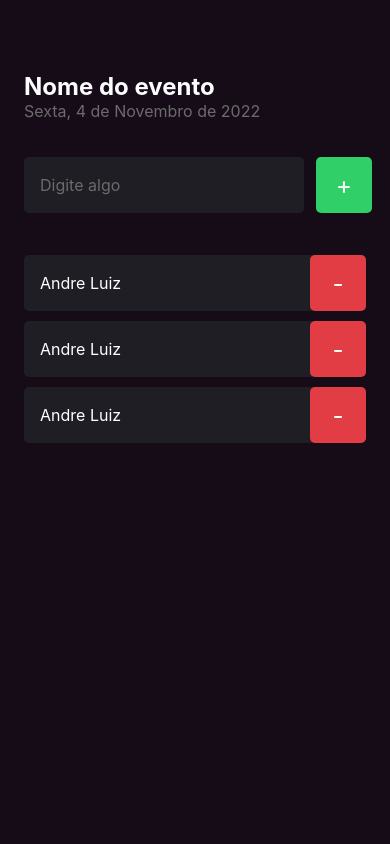
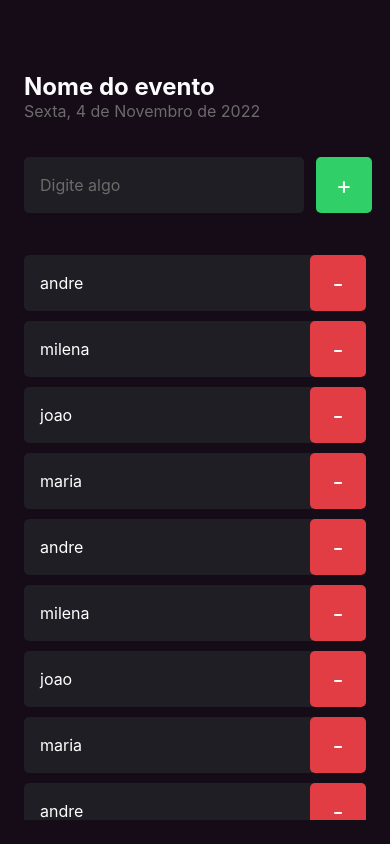
Before and after one commit to adventureandre/imhere, a React Native app: screen / in a window 390 px wide. Built offline with nearby package versions, Linux system fonts and the light colour scheme.

Commit message:
adicionando scrollView

```diff
--- a/src/components/Participant/index.tsx
+++ b/src/components/Participant/index.tsx
@@ -1,13 +1,18 @@
 import { View , Text, TouchableOpacity } from "react-native";
 import { styles } from "./styles";
 
-export function Participant (){
+type ParticipantProps = {
+    name: string;
+    onRemove: ()=> void;
+}
+
+export function Participant ({name, onRemove}: ParticipantProps) {
     return(
         <View style={styles.container}>
             <Text style={styles.name}>
-                Andre Luiz
+                {name}
             </Text>
-            <TouchableOpacity style={styles.button}>
+            <TouchableOpacity style={styles.button} onPress={onRemove}>
                 <Text style={styles.buttonText}>
                     -
                 </Text>
--- a/src/screens/Home/index.tsx
+++ b/src/screens/Home/index.tsx
@@ -1,11 +1,18 @@
 import React from "react";
-import {Text, TextInput, TouchableOpacity, View} from "react-native";
-import {styles} from "./styles";
+import { ScrollView, Text, TextInput, TouchableOpacity, View } from "react-native";
+import { styles } from "./styles";
 import { Participant } from "../../components/Participant";
 
 export function Home() {
-   const handleParticipantAdd = ()=>{
+
+    const participantes = ["andre", "milena", "joao", "maria", "andre", "milena", "joao", "maria", "andre", "milena", "joao", "maria"]
+
+    const handleParticipantAdd = () => {
         console.log("Voce clicou no botao de Adicionar");
+    }
+
+    function handleParticipantRemove(name: string) {
+        console.log(`"Você quer remover ${name}"`);
     }
 
     return (
@@ -24,17 +31,22 @@ export function Home() {
                     placeholder="Digite algo"
                     placeholderTextColor="#6B6B6B"
                 />
-            <TouchableOpacity style={styles.button} onPress={ handleParticipantAdd } >
+                <TouchableOpacity style={styles.button} onPress={handleParticipantAdd} >
                     <Text style={styles.buttonText}>
                         +
                     </Text>
                 </TouchableOpacity>
             </View>
+            <ScrollView showsVerticalScrollIndicator={false}>
+                {
+                    participantes.map((participante, index) => (
+                        <Participant key={index} name={participante} onRemove={() => handleParticipantRemove(participante)} />
+                    ))
+                }
+            </ScrollView>
 
 
-            <Participant/>
-            <Participant/>
-            <Participant/>
+
         </View>
 
 
```
Lines whose indentation alone changed are shown as unchanged.
